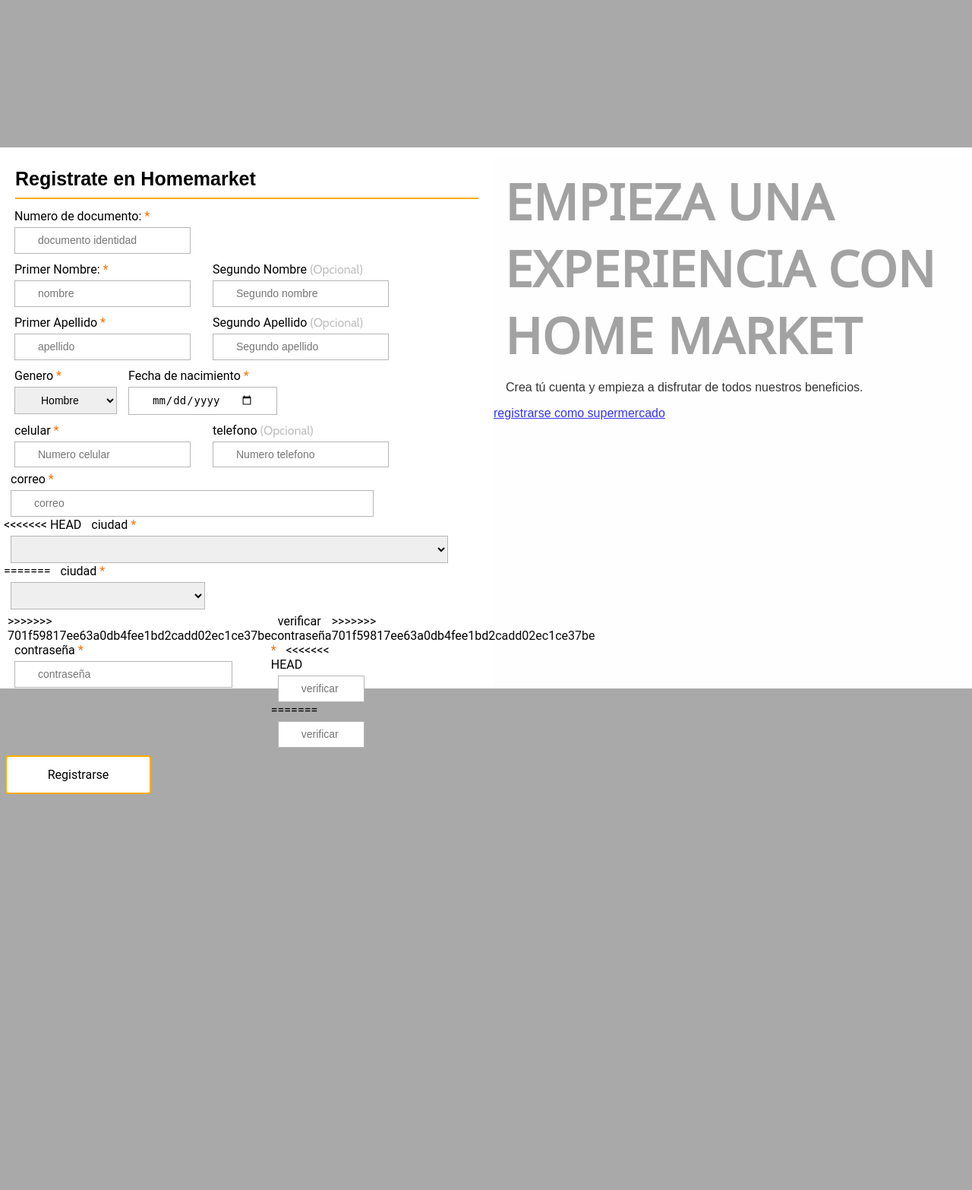
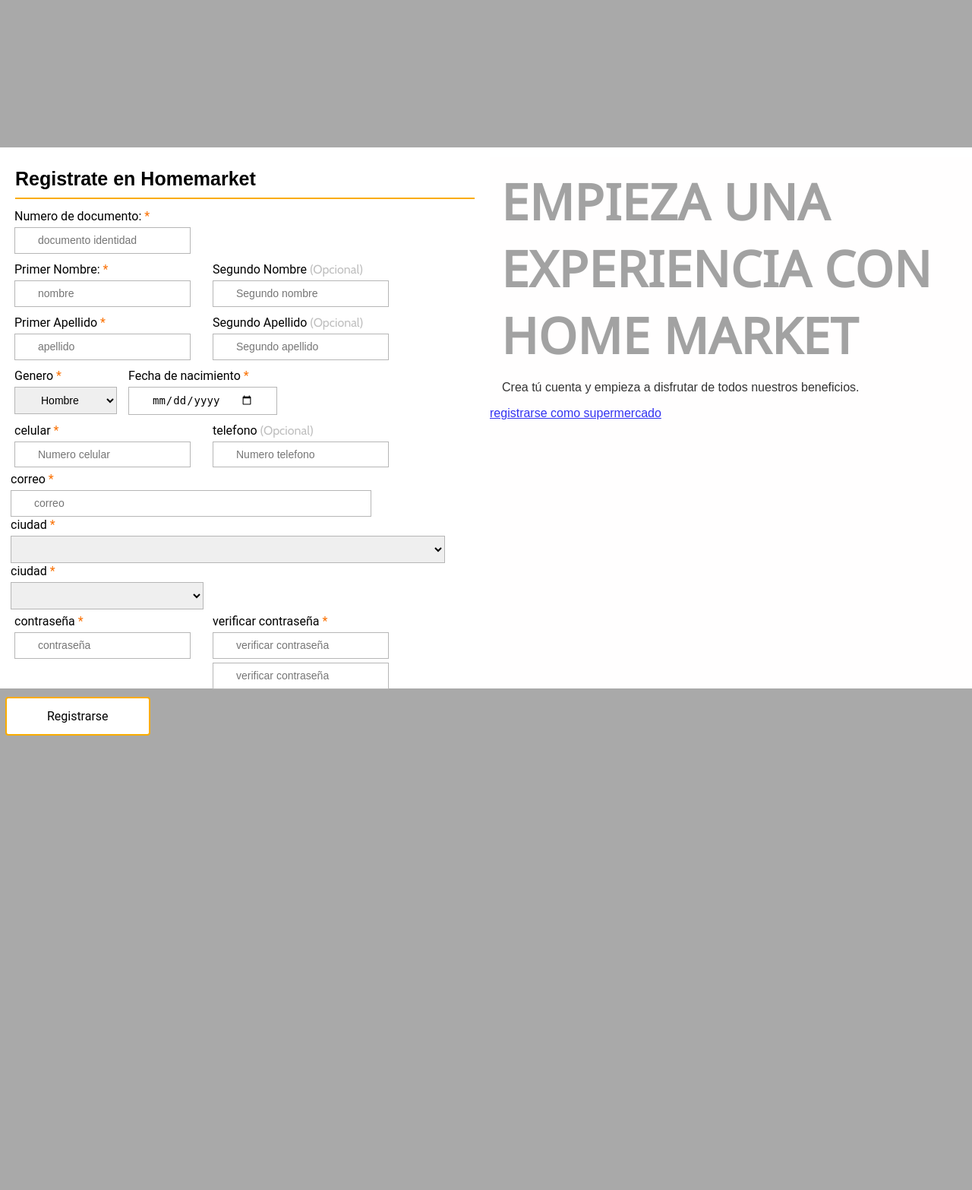
Before and after one commit to dagobert-suarez/homemarket, a PHP site: template views/include/scope.header.php in a window 1280 px wide. Shown: the part 510-2076 px from the top of the page at 76% size. Run offline with PHP 8.4, Linux system fonts and the light colour scheme; the template is opened without the code that fills it, so the values that code supplies are empty; some libraries are stand-ins or nearby versions; some web fonts are replaced.

Commit message:
barradodg
borre las cosas

```diff
--- a/views/modules/registrarse.php
+++ b/views/modules/registrarse.php
@@ -58,7 +58,7 @@
 		<input type="email" class="emailform" name="data[]" placeholder="correo" required>
 	</div>
 	<div class="form-gruop">
-<<<<<<< HEAD
+
 			<label  class=" required" for="">ciudad</label>
 			 <select name="data[]" placeholder="codigo de la ciudad">
 			 <option value=""></option>
@@ -71,7 +71,7 @@
 	</div>
 
 	<div class="form-gruop">
-=======
+
 		<label  class=" required" for="">ciudad</label>
 		<select name="data[]"  class="city">
 			<?php
@@ -84,18 +84,18 @@
 
 	<div class="content-form">
 			<div class="form-gruop">
->>>>>>> 701f59817ee63a0db4fee1bd2cadd02ec1ce37be
+
 				<label  class="required" for="">contraseña</label>
 				<input type="password" name="data[]" placeholder="contraseña" required>
 			</div>
 			<div class="form-gruop">
 				<label  class="required" for="">verificar contraseña</label>
-<<<<<<< HEAD
+
 				<input type="password" name="rpassword" placeholder="verificar contraseña" required>
-=======
+
 				<input type="password" name="data[]" placeholder="verificar contraseña" required>
 			</div>
->>>>>>> 701f59817ee63a0db4fee1bd2cadd02ec1ce37be
+
 	</div>
 	<div class="form-gruop">
 		<button type="submit" name="registrar" class="btntnt">Registrarse</button>
```
